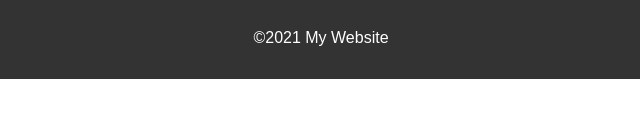
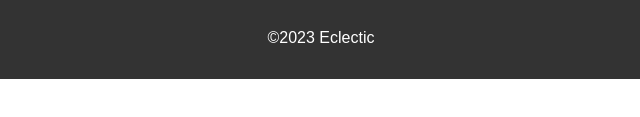
Before and after one commit to TheRealDigitalMaster/therealdigitalmaste, a plain HTML site: page index.html in a window 1280 px wide. Shown: the part 293-410 px from the top of the page, 319-959 px from the left. Drawn offline with Linux system fonts and the light colour scheme.

Commit message:
Update index.html

```diff
--- a/index.html
+++ b/index.html
@@ -23,7 +23,7 @@
 		</section>
 	</main>
 	<footer>
-		<p>&copy;2021 My Website</p>
+		<p>&copy;2023 Eclectic</p>
 	</footer>
 </body>
 </html>
```
